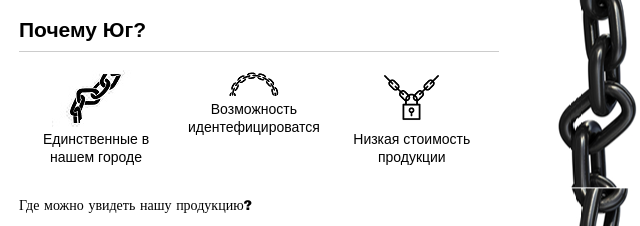
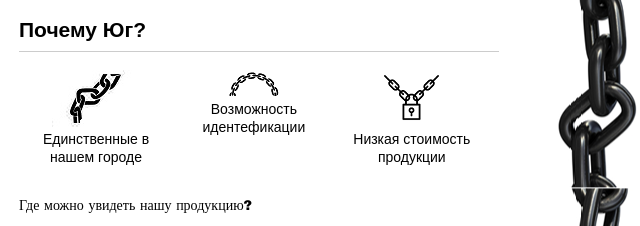
Before and after one commit to south-chains/south-chains.github.io, a plain HTML site: page index.html in a window 1280 px wide. Shown: the part 479-705 px from the top of the page, 381-1021 px from the left. Drawn offline with Linux system fonts and the light colour scheme.

Commit message:
Update index.html

```diff
--- a/index.html
+++ b/index.html
@@ -20,7 +20,7 @@
       <section class="features">
         <h2>Почему Юг?</h2>
         <p class="feature-kitten">Единственные в нашем городе</p>
-        <p class="feature-train">Возможность идентефицироватся</p>
+        <p class="feature-train">Возможность идентефикации</p>
         <p class="feature-cat">Низкая стоимость продукции</p>
       </section>
 
```
